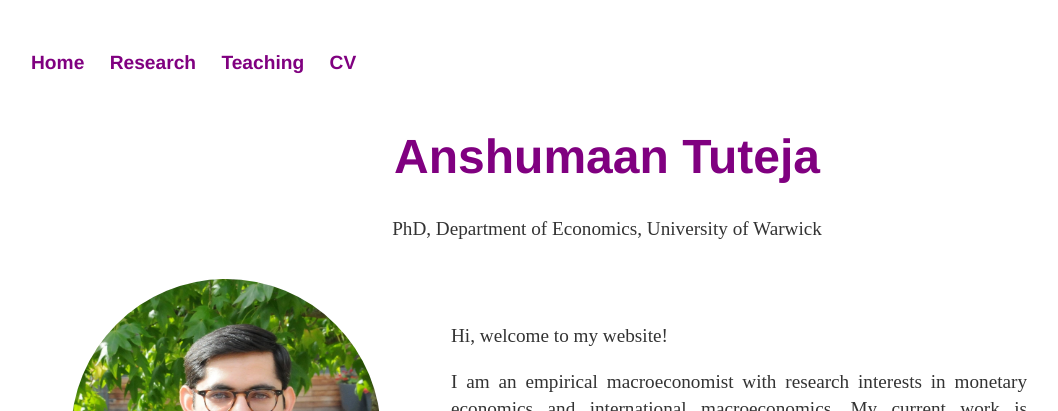
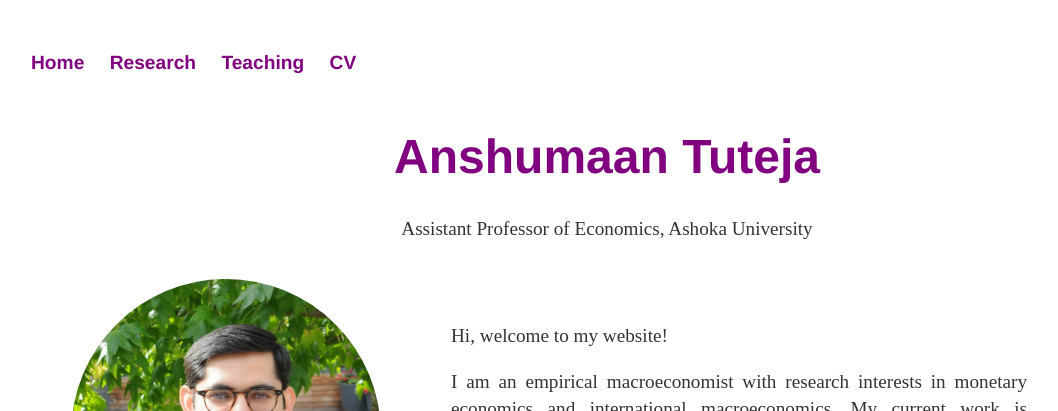
Before and after one commit to anshumaan-tuteja/anshumaan-tuteja.github.io, a Jekyll site: the page built from index.html, in a window 1280 px wide. Shown: the top 411 px of the page, without its empty margins (33-1091 px from the left). Built offline with Jekyll 4.4.1, drawn with Linux system fonts in a browser that asks for light colours.

Commit message:
Update default.html

```diff
--- a/_layouts/default.html
+++ b/_layouts/default.html
@@ -21,7 +21,7 @@
 			<div class="container">
 
 			<h1 style="text-align:center;color: purple">Anshumaan Tuteja</h1>
-			<p style="text-align:center;margin-bottom: 20px;"> PhD, Department of Economics, University of Warwick </p>
+			<p style="text-align:center;margin-bottom: 20px;"> Assistant Professor of Economics, Ashoka University </p>
 
 
 			</div><!-- /.container -->
```
